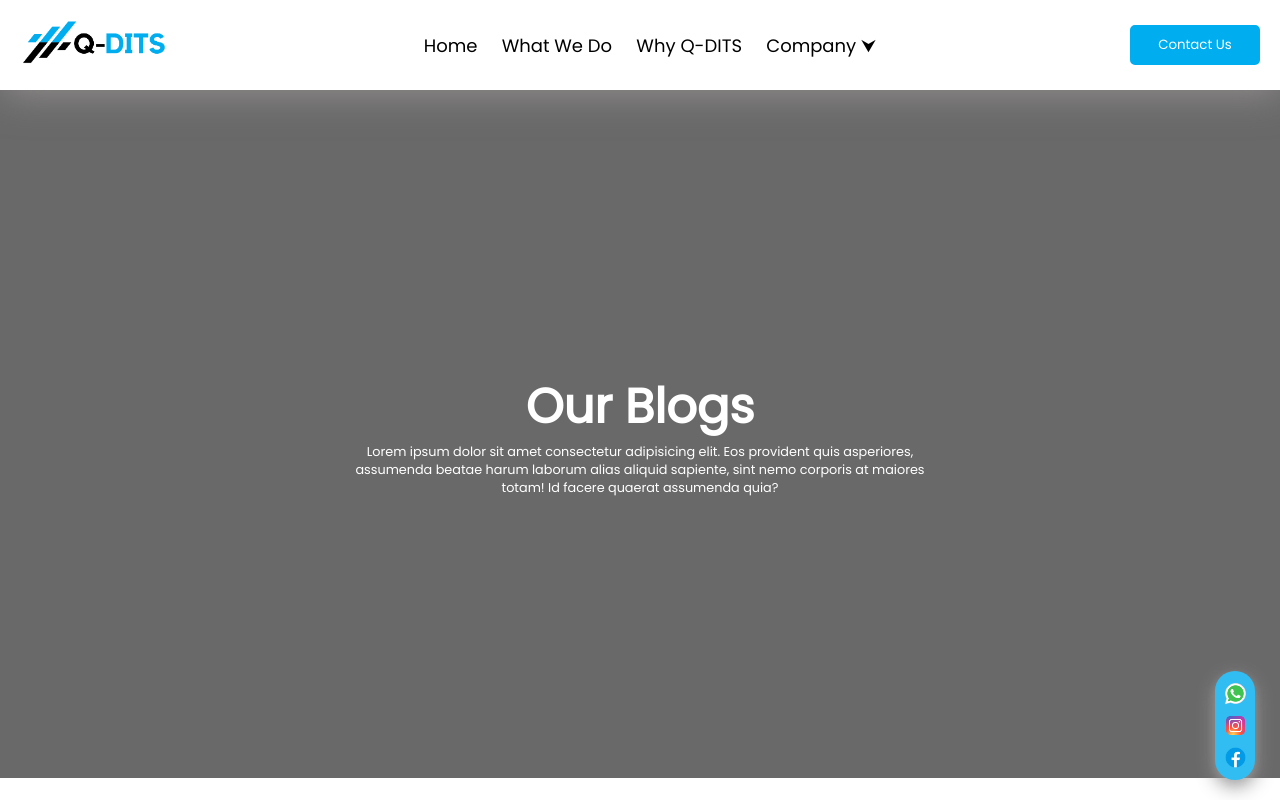
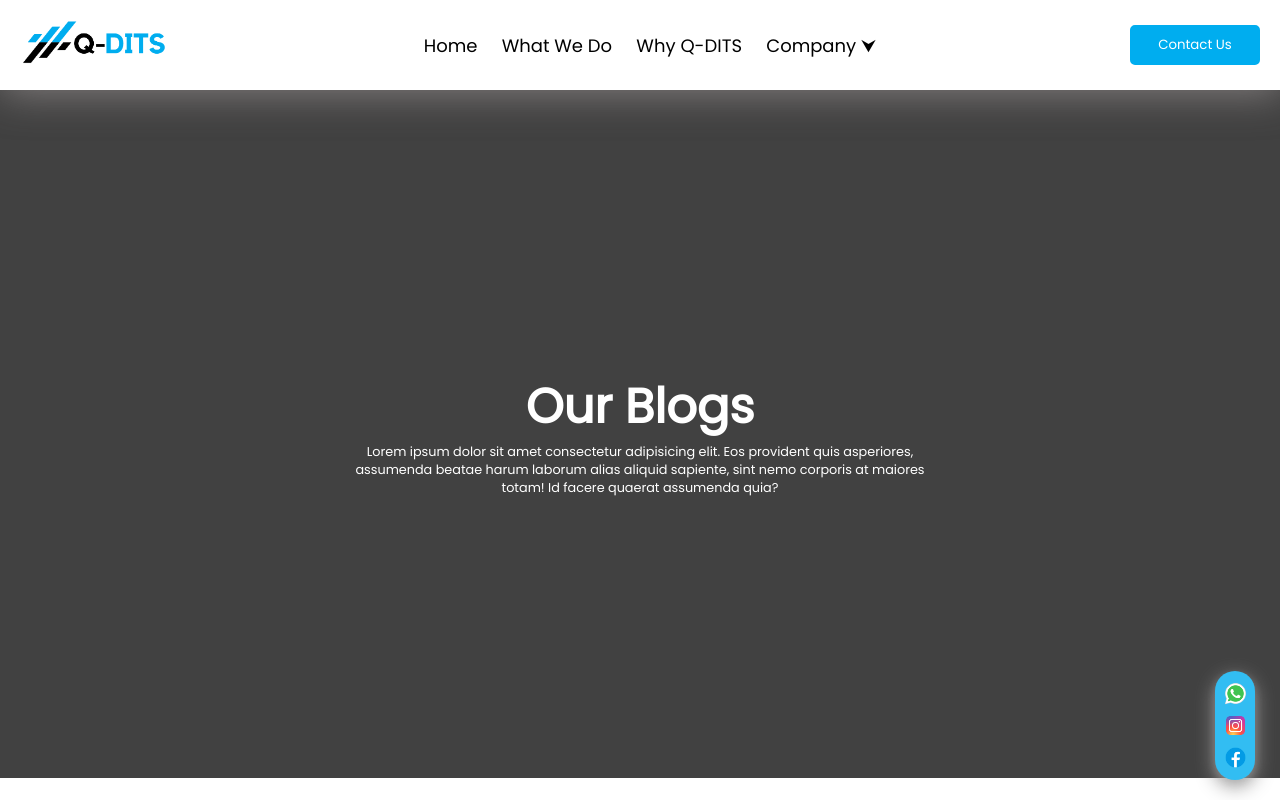
Before and after one commit to sameersinghharry2000/Q-DITS-Site, a plain HTML site: page blogs/blogs.html in a window 1280 px wide. Shown: the top 800 px of the page. Drawn offline with Linux system fonts and the light colour scheme; the site is published under a folder, as on GitHub Pages, so addresses that start at the root find nothing.

Commit message:
Update style.css

```diff
--- a/blogs/style.css
+++ b/blogs/style.css
@@ -14,7 +14,7 @@
     justify-content: center;
     flex-direction: column;
     align-items: center;
-    background-image: url(/img/blogPageBg.jpg);
+    background-image: url(../img/blogPageBg.jpg);
     background-position: center;
     background-size: cover;
     background-repeat: no-repeat;
```
